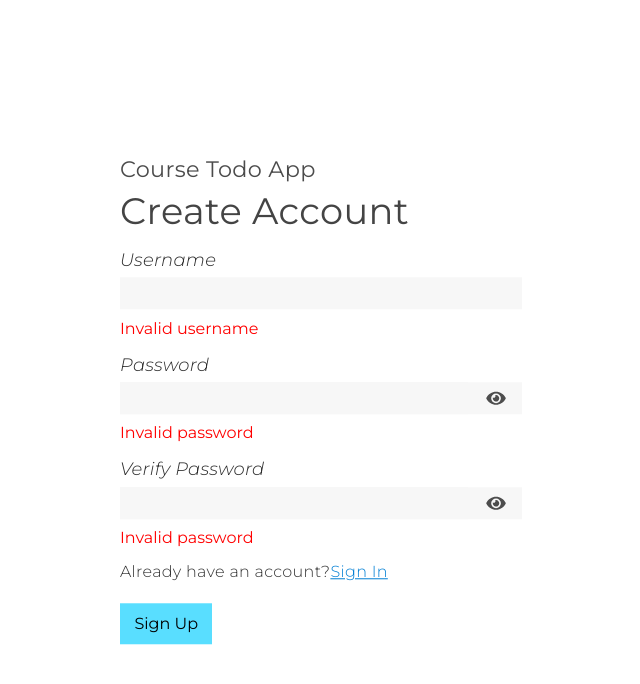
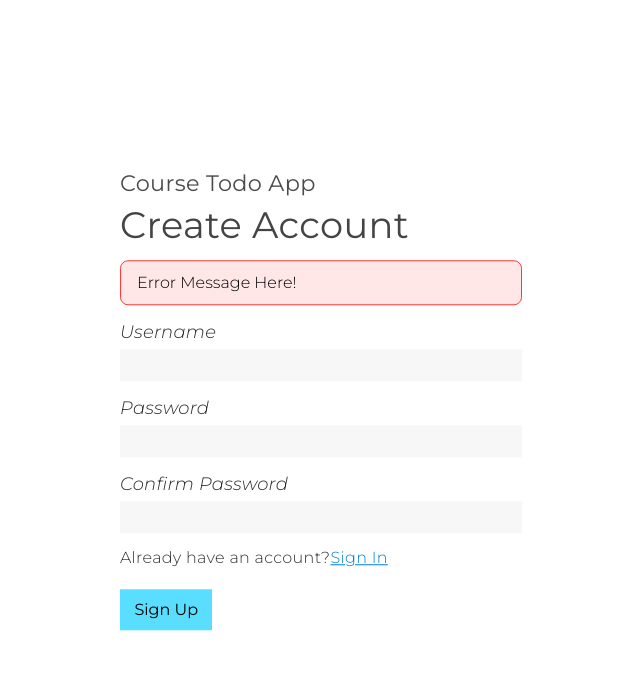
Before and after one commit to Jason-Azevedo/CourseFullStackApp, a React (Create React App) app in the folder frontend/: page /signup in a window 1280 px wide. Shown: the top 684 px of the page, without its empty margins (319-959 px from the left). Built offline with nearby package versions, Linux system fonts and the light colour scheme.

Commit message:
Implemented the rework for the signup page

```diff
--- a/frontend/src/Pages/SignUp.js
+++ b/frontend/src/Pages/SignUp.js
@@ -1,6 +1,4 @@
 import React from "react";
-import FormInput from "../Components/FormInput";
-import FormInputPass from "../Components/FormInputPass";
 import { Link } from "react-router-dom";
 
 export default function SignUp() {
@@ -13,22 +11,36 @@ export default function SignUp() {
           <h2 className="title--sm">Course Todo App</h2>
           <h1 className="title--lg">Create Account</h1>
 
-          <FormInput
-            htmlFor="Username"
-            inputName="username"
-            errMsg="Invalid username"
+          <p className="error-message">Error Message Here!</p>
+
+          <label className="label" htmlFor="username-input">
+            Username
+          </label>
+          <input
+            className="input"
+            id="username-input"
+            name="username"
+            type="text"
           />
 
-          <FormInputPass
-            htmlFor="Password"
-            inputName="password"
-            errMsg="Invalid password"
+          <label className="label" htmlFor="password-input">
+            Password
+          </label>
+          <input
+            className="input"
+            id="password-input"
+            name="password"
+            type="text"
           />
 
-          <FormInputPass
-            htmlFor="Verify Password"
-            inputName="verify-password"
-            errMsg="Invalid password"
+          <label className="label" htmlFor="password-input-confirm">
+            Confirm Password
+          </label>
+          <input
+            className="input"
+            id="password-input-confirm"
+            name="password"
+            type="text"
           />
 
           <p className="text">
```
